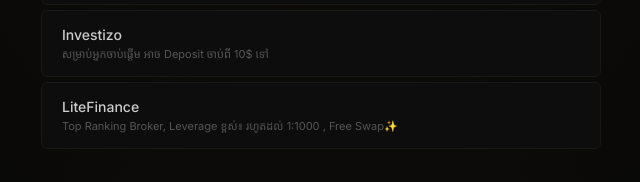
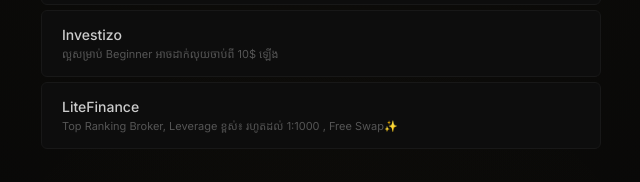
Before and after one commit to agentbot404-kbtc/kbtc-register, a plain HTML site: page index.html in a window 1280 px wide. Shown: the part 248-430 px from the top of the page, 319-959 px from the left. Drawn offline with Linux system fonts and the light colour scheme.

Commit message:
Update Investizo description

```diff
--- a/index.html
+++ b/index.html
@@ -155,7 +155,7 @@
     <div class="section">
       <div class="section-title">Forex Partners</div>
       <a class="link-card" href="https://t.me/KBTCRegister/498/500" target="_blank" rel="noopener">Mega Fusion <small>Rebate 1lot/7$</small></a>
-      <a class="link-card" href="https://t.me/KBTCRegister/61/137" target="_blank" rel="noopener">Investizo <small>សម្រាប់អ្នកចាប់ផ្តើម អាច Deposit ចាប់ពី 10$ ទៅ</small></a>
+      <a class="link-card" href="https://t.me/KBTCRegister/61/137" target="_blank" rel="noopener">Investizo <small>ល្អសម្រាប់ Beginner អាចដាក់លុយចាប់ពី 10$ ឡើង</small></a>
       <a class="link-card" href="https://t.me/c/3544620199/141/143" target="_blank" rel="noopener">LiteFinance <small>Top Ranking Broker, Leverage ខ្ពស់៖ រហូតដល់ 1:1000 , Free Swap✨</small></a>
     </div>
 
```
